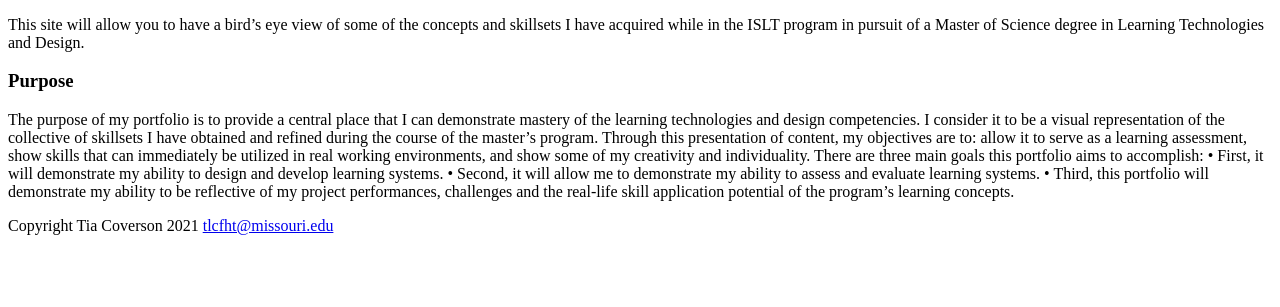
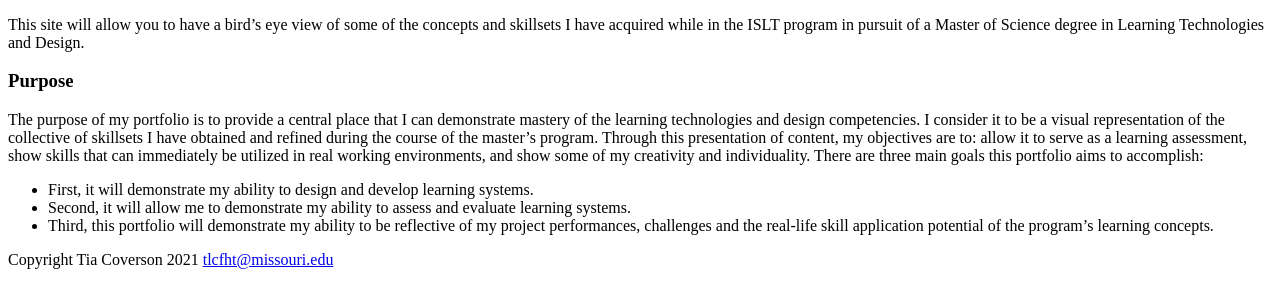
Before and after one commit to TiaCov/TiaCov.github.io, a plain HTML site: page islt_7310/index.html in a window 1280 px wide. Shown: the part 105-412 px from the top of the page. Drawn offline with Linux system fonts and the light colour scheme.

Commit message:
Add files via upload

```diff
--- a/islt_7310/index.html
+++ b/islt_7310/index.html
@@ -18,9 +18,11 @@
 <p>This site will allow you to have a bird’s eye view of some of the concepts and skillsets I have acquired while in the ISLT program in pursuit of a Master of Science degree in Learning Technologies and Design.</p>
     <h3>Purpose</h3>
 <p>The purpose of my portfolio is to provide a central place that I can demonstrate mastery of the learning technologies and design competencies. I consider it to be a visual representation of the collective of skillsets I have obtained and refined during the course of the master’s program. Through this presentation of content, my objectives are to: allow it to serve as a learning assessment, show skills that can immediately be utilized in real working environments, and show some of my creativity and individuality. There are three main goals this portfolio aims to accomplish:
-        •	First, it will demonstrate my ability to design and develop learning systems.
-        •	Second, it will allow me to demonstrate my ability to assess and evaluate learning systems.
-        •	Third, this portfolio will demonstrate my ability to be reflective of my project performances, challenges and the real-life skill application potential of the program’s learning concepts.
+    <ul>
+        <li>First, it will demonstrate my ability to design and develop learning systems.</li>
+        <li>Second, it will allow me to demonstrate my ability to assess and evaluate learning systems.</li>
+        <li>Third, this portfolio will demonstrate my ability to be reflective of my project performances, challenges and the real-life skill application potential of the program’s learning concepts.</li>
+    </ul>
         </p>
 </main>
 
```
